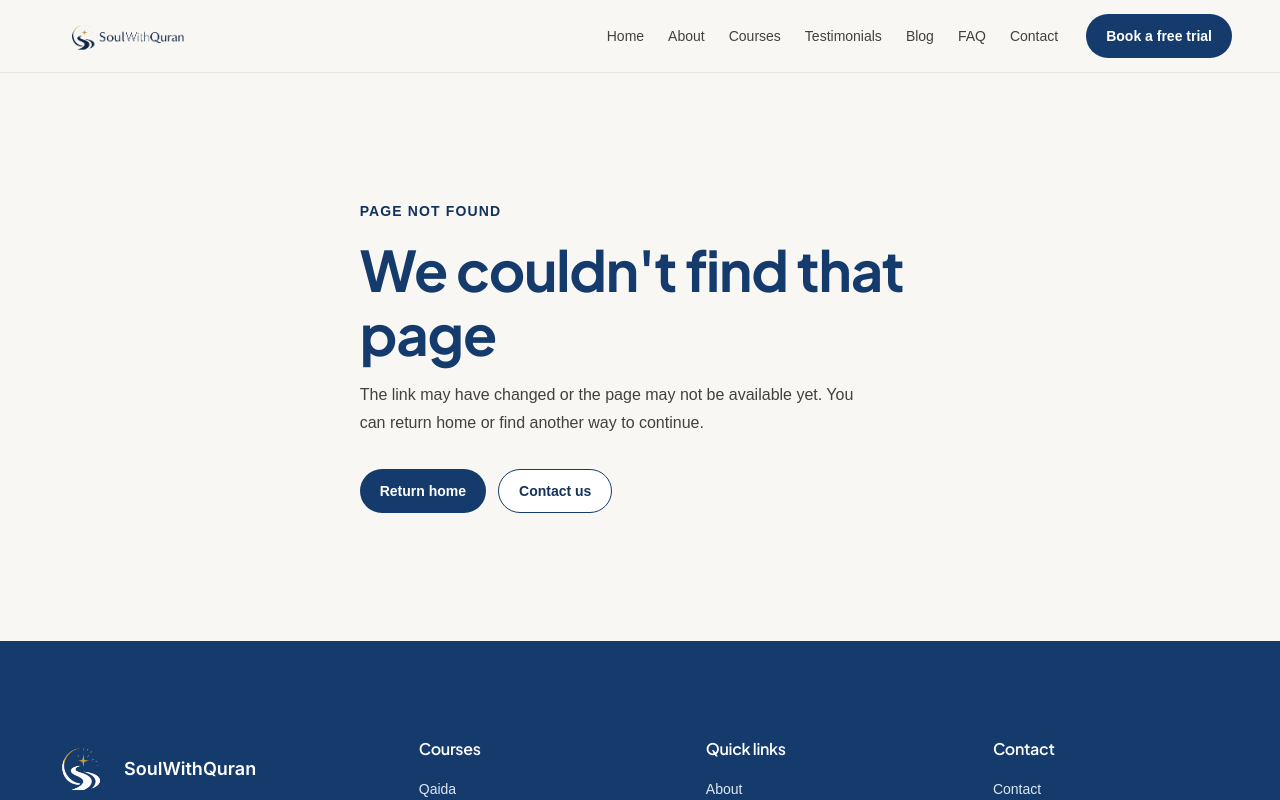
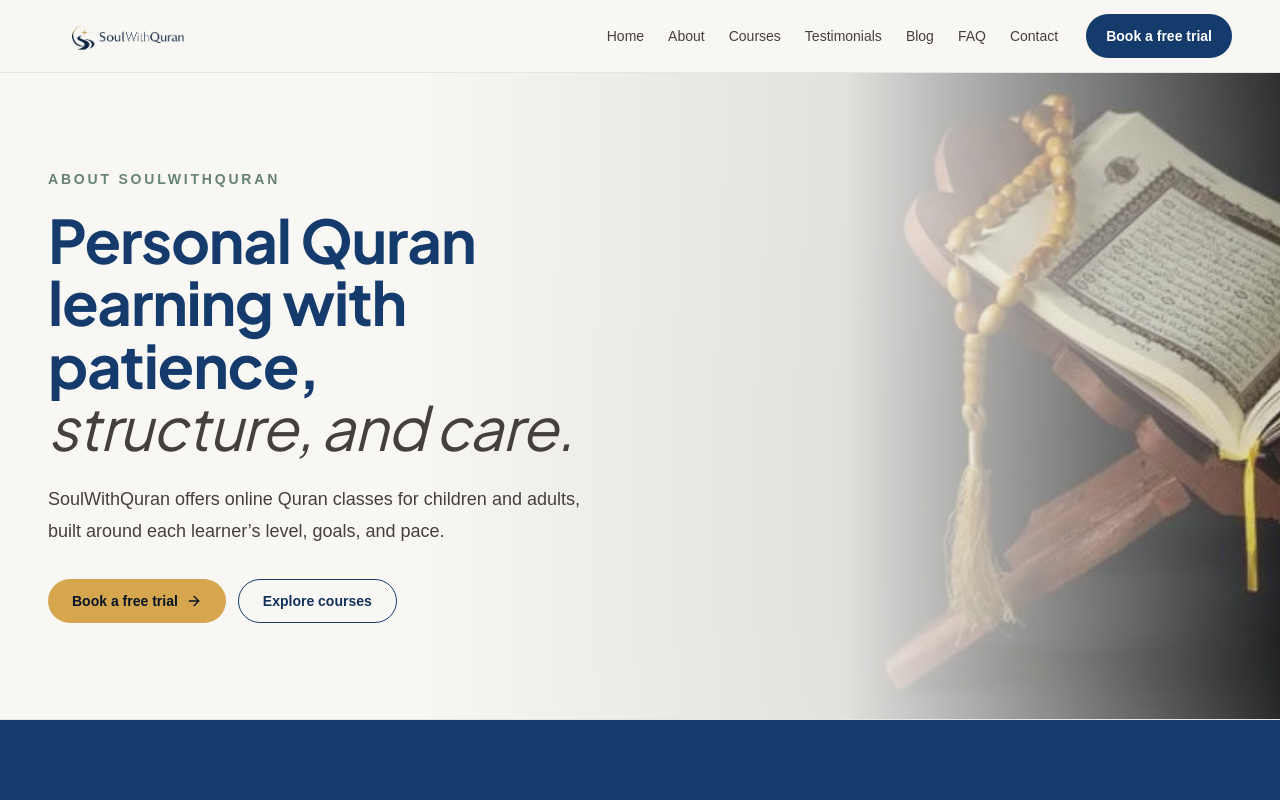
Before and after one commit to faisaldev5/soul-with-quran, a Next.js app: page /about in a window 1280 px wide. Before the commit this address had no page. Shown: the top 800 px of the page. Built offline with nearby package versions, Linux system fonts and the light colour scheme.

Commit message:
feat: add about page hero

```diff
--- /dev/null
+++ b/src/app/about/page.tsx
@@ -0,0 +1,13 @@
+import type { Metadata } from "next";
+
+import { AboutHero } from "@/components/sections/about-hero";
+
+export const metadata: Metadata = {
+  title: "About SoulWithQuran",
+  description:
+    "Learn about SoulWithQuran and its patient, structured approach to online Quran learning for children and adults.",
+};
+
+export default function AboutPage() {
+  return <AboutHero />;
+}
--- /dev/null
+++ b/src/components/sections/about-hero.tsx
@@ -0,0 +1,72 @@
+import Image from "next/image";
+import { ArrowRight } from "lucide-react";
+
+import { Reveal } from "@/components/motion/reveal";
+import { ButtonLink } from "@/components/ui/button";
+import { Container } from "@/components/ui/container";
+import { Section } from "@/components/ui/section";
+
+export function AboutHero() {
+  return (
+    <Section
+      aria-labelledby="about-hero-heading"
+      className="relative isolate overflow-hidden border-b border-border"
+      spacing="compact"
+      withContainer={false}
+    >
+      <div
+        aria-hidden="true"
+        className="pointer-events-none absolute right-0 top-0 h-56 w-full sm:h-64 lg:inset-y-0 lg:h-auto lg:w-[68%]"
+      >
+        <Image
+          src="/images/about/about-hero-quran.webp"
+          alt=""
+          fill
+          priority
+          sizes="(min-width: 1024px) 68vw, 100vw"
+          className="object-cover object-[78%_center] opacity-80 lg:opacity-100"
+        />
+        <div className="absolute inset-0 bg-primary-950/15" />
+        <div className="absolute inset-0 bg-gradient-to-b from-background/90 via-background/70 to-transparent lg:bg-gradient-to-r lg:from-background lg:via-background/90 lg:to-background/10" />
+      </div>
+
+      <Container className="relative z-10">
+        <Reveal className="max-w-xl">
+          <p className="text-xs font-semibold uppercase tracking-[0.2em] text-sage-700 sm:text-sm">
+            ABOUT SOULWITHQURAN
+          </p>
+          <h1
+            id="about-hero-heading"
+            className="mt-5 max-w-[17ch] text-balance text-4xl leading-[1.08] text-primary-600 md:text-5xl md:leading-[1.04] lg:text-6xl"
+          >
+            Personal Quran learning with patience, {" "}
+            <span className="font-normal italic text-text-secondary">
+              structure, and care.
+            </span>
+          </h1>
+          <p className="mt-6 max-w-supporting text-base leading-7 text-text-secondary sm:text-lg sm:leading-8">
+            SoulWithQuran offers online Quran classes for children and adults,
+            built around each learner’s level, goals, and pace.
+          </p>
+
+          <div className="mt-8 flex flex-col gap-3 sm:flex-row">
+            <ButtonLink
+              href="/free-trial"
+              icon={<ArrowRight aria-hidden="true" className="size-4" />}
+              className="w-full !bg-gold-500 px-6 !text-primary-950 hover:!bg-gold-400 active:!bg-gold-600 sm:w-auto"
+            >
+              Book a free trial
+            </ButtonLink>
+            <ButtonLink
+              href="/courses"
+              variant="secondary"
+              className="w-full bg-transparent px-6 sm:w-auto"
+            >
+              Explore courses
+            </ButtonLink>
+          </div>
+        </Reveal>
+      </Container>
+    </Section>
+  );
+}
```
Also changed, not shown: public/images/about/about-hero-quran.webp (added), 1 other file (tests, documents, lock files or other folders).
